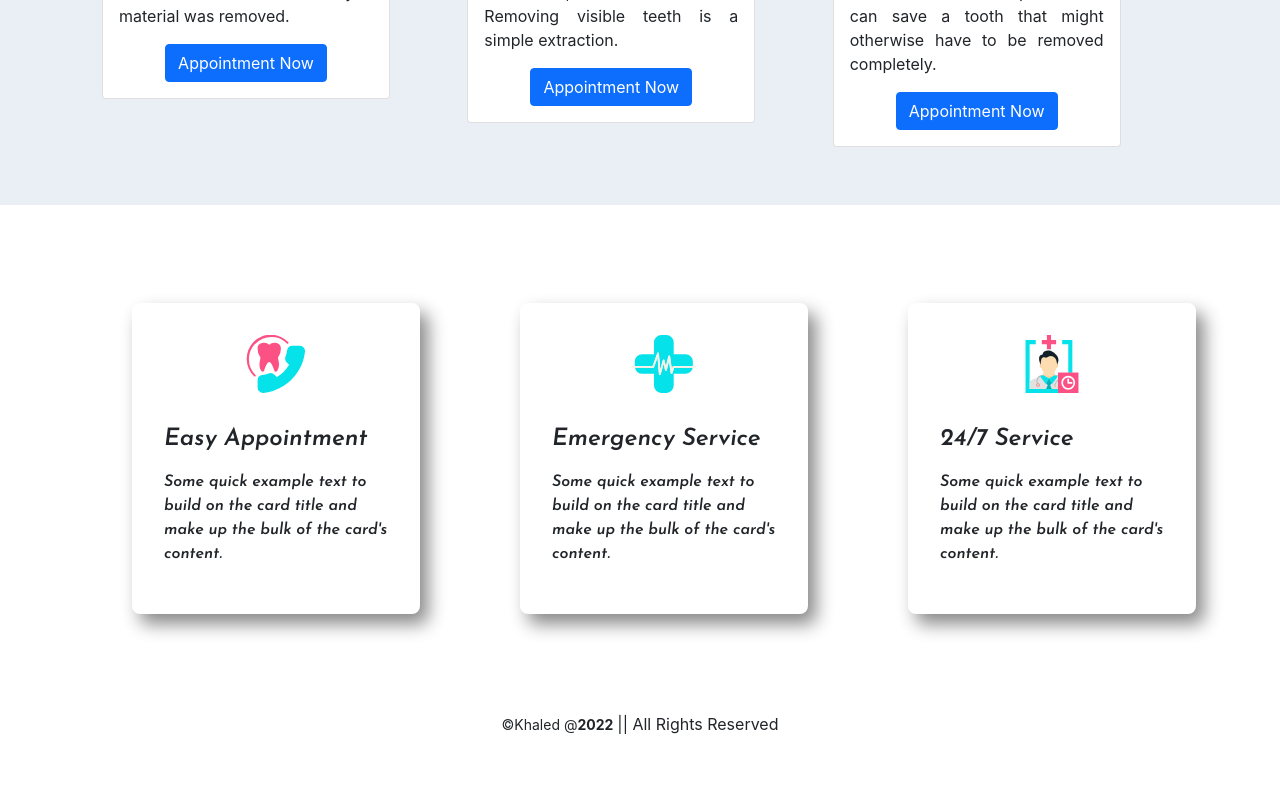
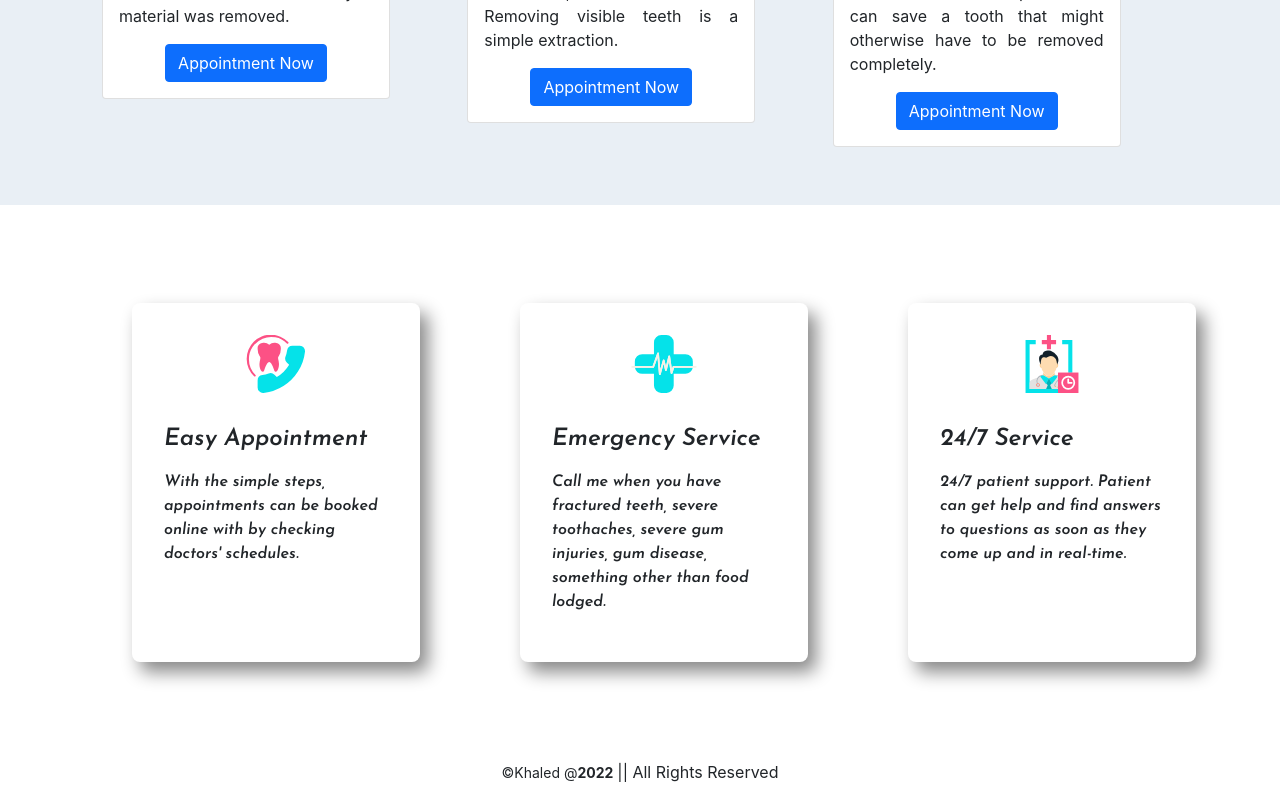
Before and after one commit to khaled39ab/Dental-Cure-Independent-Service-Provider, a React (Create React App) app: page / in a window 1280 px wide. Shown: the part 1709-2509 px from the top of the page. Before the commit the page ends 2461 px from the top, so only its background shows below. Built offline with nearby package versions, Linux system fonts and the light colour scheme.

Commit message:
home page complete

```diff
--- a/src/Pages/Home/Features/Features.css
+++ b/src/Pages/Home/Features/Features.css
@@ -22,7 +22,7 @@
 }
 
 .card-container:hover{
-    transform: scale(1.2);
+    transform: scale(1.1);
     transition: 0.5s;
 }
 
--- a/src/Pages/Home/Features/Features.js
+++ b/src/Pages/Home/Features/Features.js
@@ -12,21 +12,21 @@ const Features = () => {
                     <img src={features1} className="card-img-top py-3" alt="..." />
                     <div className="card-body">
                         <h5 className="card-title fs-4 mb-3">Easy Appointment</h5>
-                        <p className="card-text pb-3">Some quick example text to build on the card title and make up the bulk of the card's content.</p>
+                        <p className="card-text pb-3">With the simple steps, appointments can be booked online with by checking doctors' schedules.</p>
                     </div>
                 </div>
                 <div className="card p-3 card-container" style={{ width: '18rem' }}>
                     <img src={features2} className="card-img-top py-3" alt="..." />
                     <div className="card-body">
                         <h5 className="card-title fs-4 mb-3">Emergency Service</h5>
-                        <p className="card-text pb-3">Some quick example text to build on the card title and make up the bulk of the card's content.</p>
+                        <p className="card-text pb-3">Call me when you have fractured teeth, severe toothaches, severe gum injuries, gum disease, something other than food lodged.</p>
                     </div>
                 </div>
                 <div className="card p-3 card-container" style={{ width: '18rem' }}>
                     <img src={features3} className="card-img-top py-3" alt="..." />
                     <div className="card-body">
                         <h5 className="card-title fs-4 mb-3">24/7 Service</h5>
-                        <p className="card-text pb-3">Some quick example text to build on the card title and make up the bulk of the card's content.</p>
+                        <p className="card-text pb-3">24/7 patient support. Patient can get help and find answers to questions as soon as they come up and in real-time.</p>
                     </div>
                 </div>
             </div>
```
